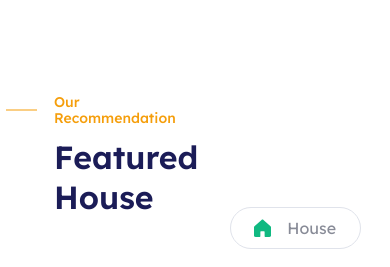
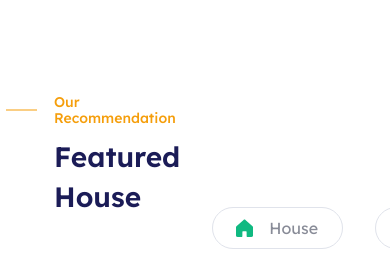
Before and after one commit to Evansight/dreamHouse, a plain HTML site: page index.html in a window 390 px wide. Shown: the part 840-1107 px from the top of the page. Drawn offline with Linux system fonts and the light colour scheme.

Commit message:
responsive update

```diff
--- a/scss/style.scss
+++ b/scss/style.scss
@@ -26,6 +26,14 @@
   --color-light-green: #D1FAE5;
   --color-green: #10B981;
 }
+
+@include breakpoint(large){
+
+  :root{
+    --fs-600-32: 1.75rem;
+  }
+}
+
 
 [class*="__container"] {
   width: 100%;
@@ -278,7 +286,7 @@
   font-weight: 400;
   color: var(--color-sub-title);
   line-height: 28px;
-  @include breakpoint(large){
+  @include breakpoint(large) {
     padding-right: 70px;
   }
 }
@@ -309,7 +317,7 @@
   max-width: 496px;
   padding: 17px 16px 17px 64px;
   position: relative;
-  @include breakpoint(large){
+  @include breakpoint(large) {
     max-width: 420px;
   }
 
@@ -332,7 +340,7 @@
   transform: translateY(-50%);
   transition: all .4s;
   cursor: pointer;
-  @include breakpoint(large){
+  @include breakpoint(large) {
     right: 86px;
   }
 
@@ -930,7 +938,7 @@
     display: inline-block;
     margin-left: 24px;
     margin-right: 59px;
-    @include breakpoint(large){
+    @include breakpoint(large) {
       margin-left: 18px;
       margin-right: 34px;
     }
@@ -1060,7 +1068,7 @@
   align-items: center;
   z-index: 0;
 
-  @include breakpoint(large){
+  @include breakpoint(large) {
     width: 92%;
   }
 
@@ -1079,7 +1087,7 @@
   position: relative;
   bottom: -45px;
   left: 55px;
-  @include breakpoint(large){
+  @include breakpoint(large) {
     display: flex;
     align-items: center;
     position: relative;
@@ -1265,7 +1273,7 @@
   .content-wrapper {
     display: flex;
 
-    @include breakpoint(large){
+    @include breakpoint(large) {
       flex-direction: column;
     }
 
@@ -1275,6 +1283,20 @@
       flex-direction: column;
       justify-content: space-between;
       margin-left: 32px;
+    }
+
+    .half {
+      @include breakpoint(large) {
+        width: 100%;
+      }
+    }
+
+    .left-wrapper {
+      @include breakpoint(large) {
+        display: flex;
+        flex-direction: column;
+        align-items: center;
+      }
     }
   }
 
@@ -1331,8 +1353,8 @@
   margin-bottom: 44px;
 }
 
-.left-wrapper{
-  @include breakpoint(xlarge){
+.left-wrapper {
+  @include breakpoint(xlarge) {
     margin-right: 28px;
   }
 }
@@ -1385,6 +1407,17 @@
   display: flex;
   justify-content: flex-end;
 
+  @include breakpoint(large) {
+    justify-content: center;
+  }
+
+  .big-article__item{
+    .article-info__wrapper{
+      margin-left: 0;
+      max-width: 532px;
+    }
+  }
+
   .article-info__wrapper {
     max-width: 560px;
     display: flex;
@@ -1435,6 +1468,10 @@
 }
 
 .subscribe-body {
+  @include breakpoint(large){
+    max-width: 375px;
+    width: 100%;
+  }
   .semi-title {
     margin-bottom: 32px;
   }
@@ -1536,11 +1573,18 @@
     @include breakpoint(xlarge) {
       right: 70px;
     }
+    @include breakpoint(large) {
+      right: 15px;
+      top: 37px;
+    }
   }
 
   .right3 {
     top: 56px;
     left: 95px;
+    @include breakpoint(large) {
+      left: 25px;
+    }
   }
 
   .right4 {
```
Also changed, not shown: css/style.css, scss/_responsive.scss (line endings or trailing spaces), 1 other file.
